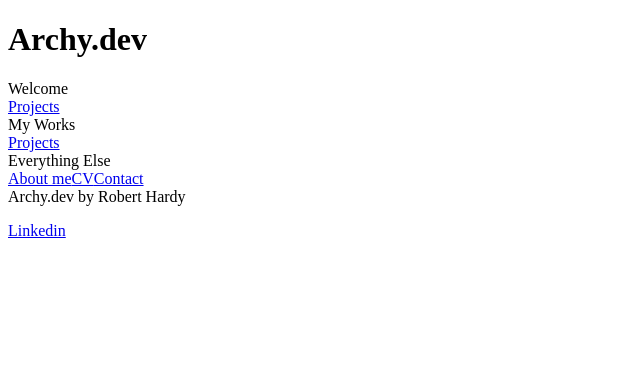
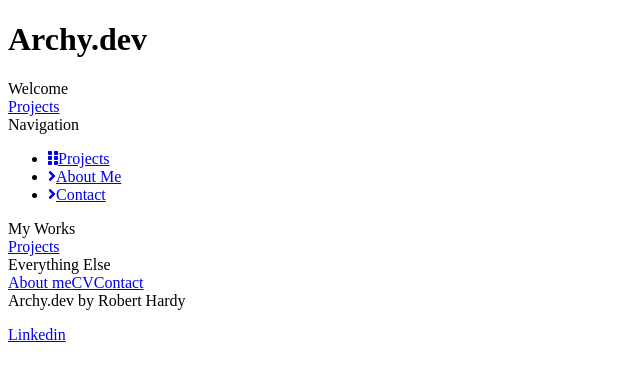
Before and after one commit to helloarchy/portfolio-frontend, a Next.js app: page / in a window 1280 px wide. Shown: the top 378 px of the page, without its empty margins (0-640 px from the left). Built offline with nearby package versions, Linux system fonts and the light colour scheme.

Commit message:
Fix side nav in Layout.tsx, use side nav in project page

```diff
--- a/components/Layout.tsx
+++ b/components/Layout.tsx
@@ -13,7 +13,6 @@
   children: React.ReactNode;
   left?: React.ReactNode;
   right?: React.ReactNode;
-  home?: boolean;
   pageTitle?: string;
 };
 
@@ -66,7 +65,7 @@
           {/* Right column */}
           <div className={""}>
             {/* If something provided for right column, use it, else side nav */}
-            {right ? <Navigation /> : right}
+            {right ? right : <Navigation />}
           </div>
         </div>
       </main>
--- a/pages/projects/index.tsx
+++ b/pages/projects/index.tsx
@@ -28,7 +28,6 @@
 };
 
 const left = <div className={""}>Column 1: Projects filter</div>;
-const right = <div className={""}>Column 3: Side Nav</div>;
 
 const Projects = ({ projects }: Props) => {
   const breakpointColumnsObj = {
@@ -40,7 +39,7 @@
   };
 
   return (
-    <Layout left={left} right={right}>
+    <Layout pageTitle={"Projects"} left={left}>
       {/* https://www.npmjs.com/package/react-masonry-css */}
       <Masonry
         breakpointCols={breakpointColumnsObj}
```
